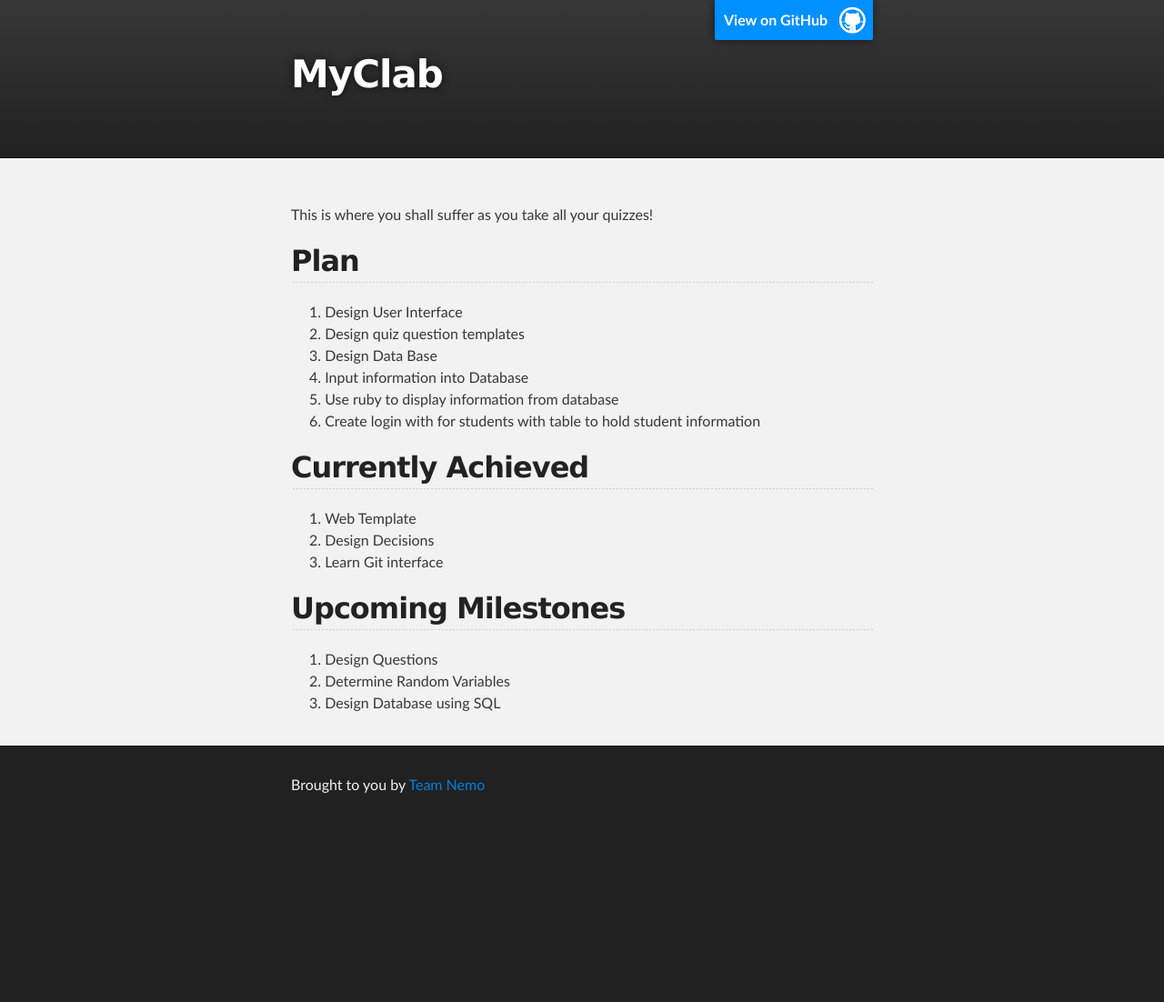
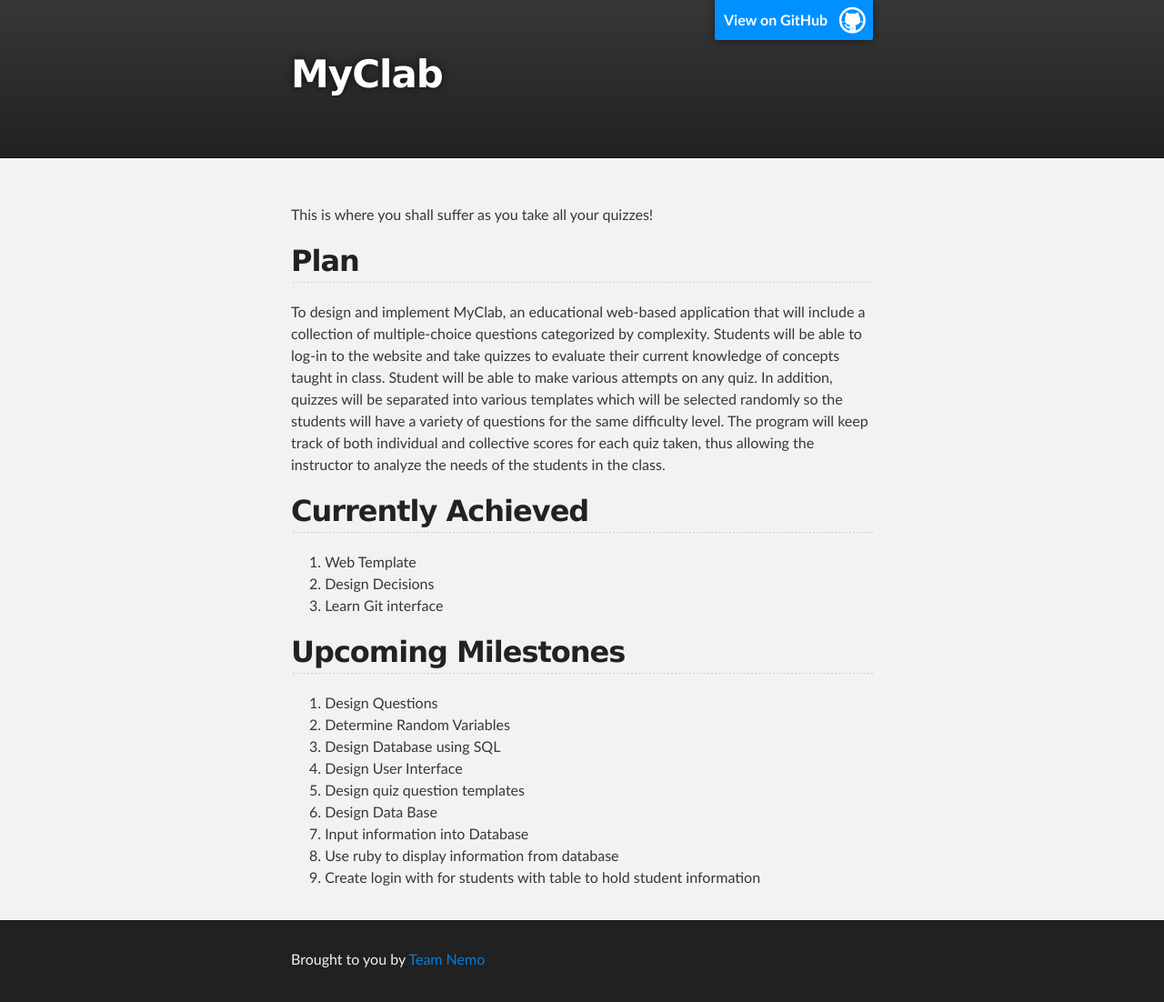
Before and after one commit to teamnemo/teamnemo.github.com, a plain HTML site: page index.html in a window 1280 px wide. Shown: the whole page at 91% size. Before the commit the page ends 910 px from the top, so only its background shows below. Drawn offline with Linux system fonts and the light colour scheme.

Commit message:
Update index.html

```diff
--- a/index.html
+++ b/index.html
@@ -30,14 +30,7 @@
 
 <p>This is where you shall suffer as you take all your quizzes!</p>
   <h2>Plan</h2>
-    <ol>
-      <li>Design User Interface</li>
-      <li>Design quiz question templates</li>
-      <li>Design Data Base</li>
-      <li>Input information into Database</li>
-      <li>Use ruby to display information from database</li>
-      <li>Create login with for students with table to hold student information</li>
-    </ol>
+    <p>To design and implement MyClab, an educational web-based application that will include a collection of multiple-choice questions categorized by complexity. Students will be able to log-in to the website and take quizzes to evaluate their current knowledge of concepts taught in class. Student will be able to make various attempts on any quiz. In addition, quizzes will be separated into various templates which will be selected randomly so the students will have a variety of questions for the same difficulty level. The program will keep track of both individual and collective scores for each quiz taken, thus allowing the instructor to analyze the needs of the students in the class.</p>
   <h2>Currently Achieved</h2>
     <ol>
       <li>Web Template</li>
@@ -49,6 +42,12 @@
         <li>Design Questions</li>
         <li>Determine Random Variables</li>
         <li>Design Database using SQL</li>
+        <li>Design User Interface</li>
+        <li>Design quiz question templates</li>
+        <li>Design Data Base</li>
+        <li>Input information into Database</li>
+        <li>Use ruby to display information from database</li>
+        <li>Create login with for students with table to hold student information</li>
     </ol>
       </section>
     </div>
```
